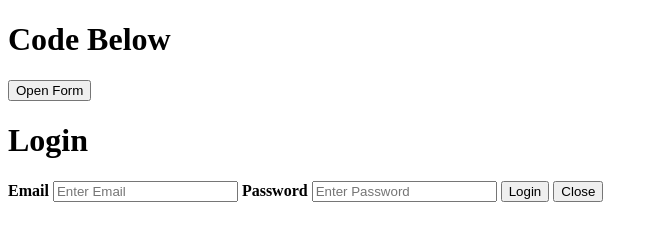
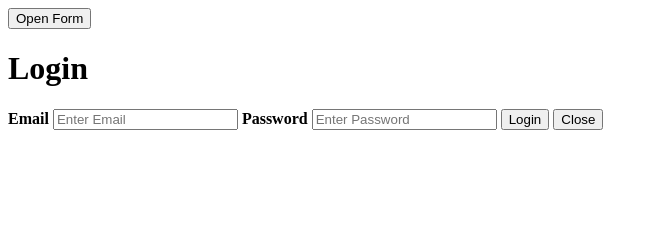
Before and after one commit to WeAreWebDevs/Learning-Coding, a plain HTML site: page Index.html in a window 1280 px wide. Shown: the whole page, without its empty margins (0-658 px from the left). Drawn offline with Linux system fonts and the light colour scheme.

Commit message:
viugiygiu

```diff
--- a/Index.html
+++ b/Index.html
@@ -1,7 +1,6 @@
 <!DOCTYPE html>
 <html>
     <head>
-        <h1>Code Below</h1>
         <!-- A button to open the popup form -->
 <button class="open-button" onclick="openForm()">Open Form</button>
 
```
